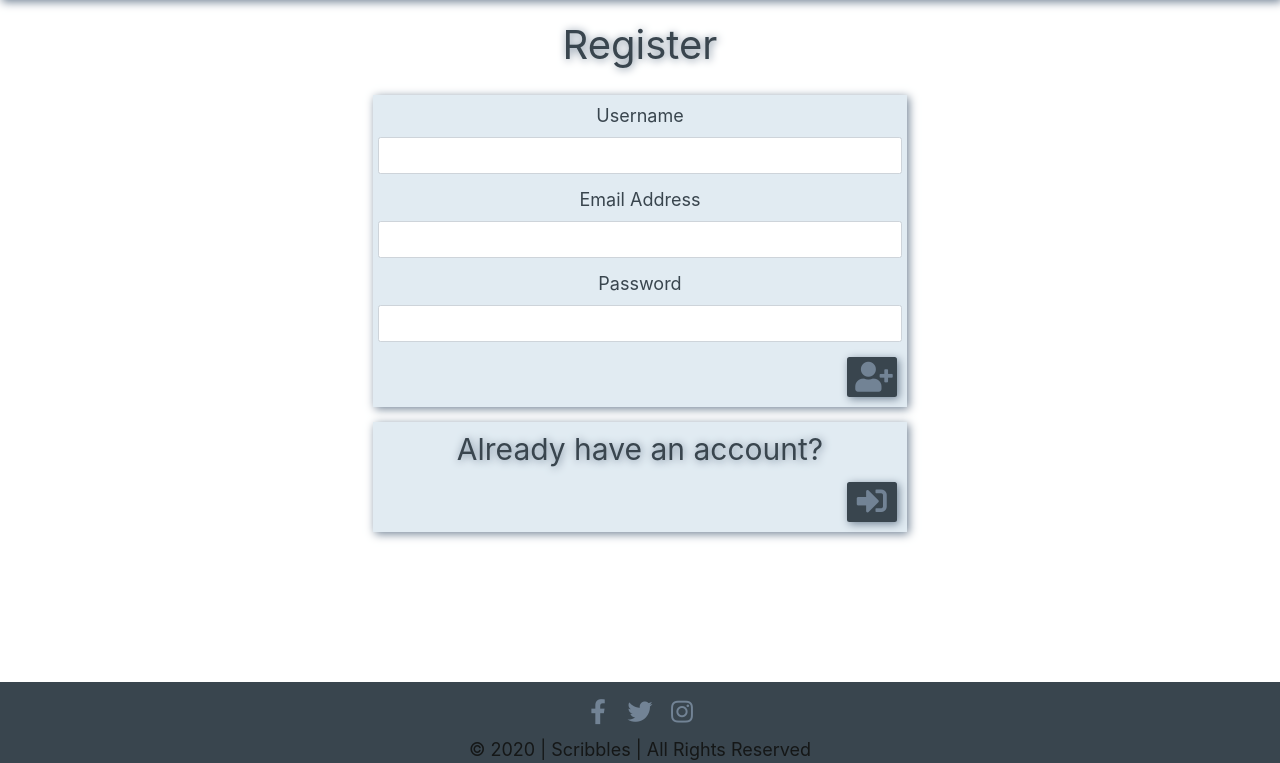
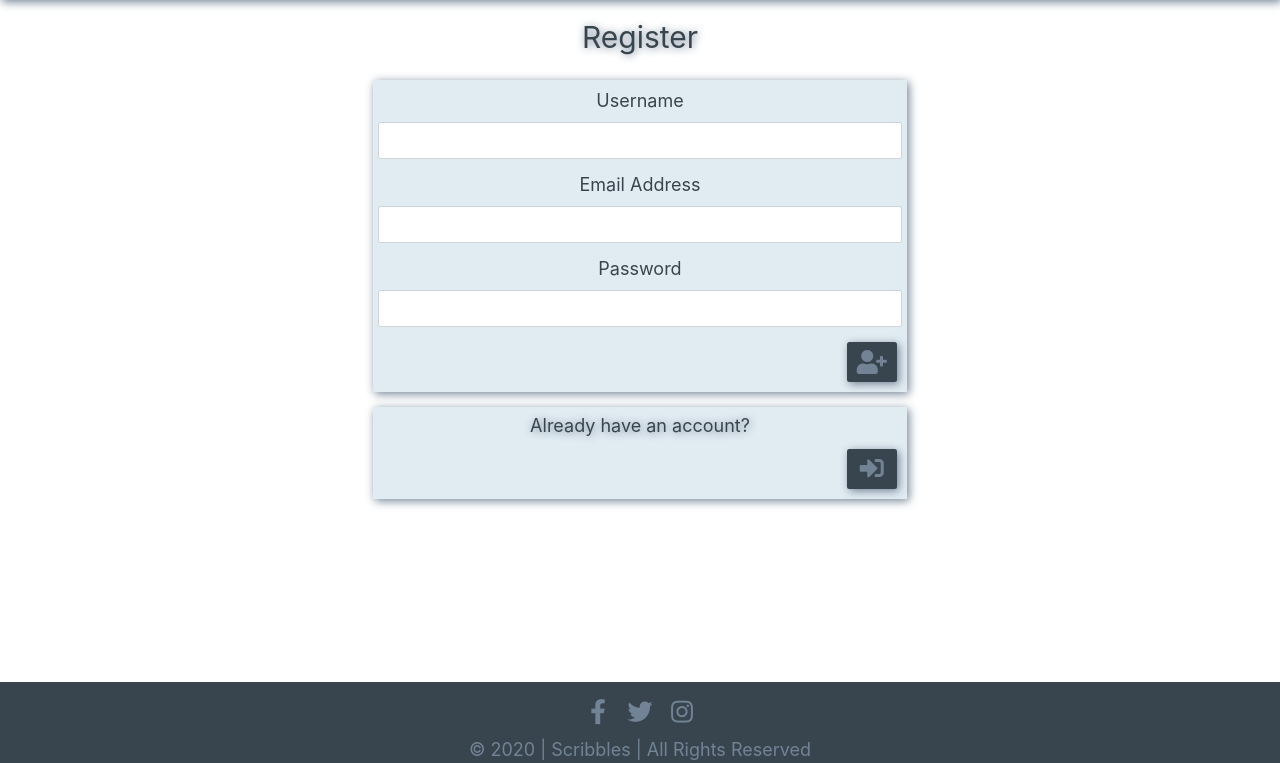
Before and after one commit to Code-Institute-Submissions/neringabickmore-scribbles, a Flask app: page /register in a window 1280 px wide. Shown: the part 130-893 px from the top of the page. Run offline with Flask 2, Linux system fonts and the light colour scheme; some libraries are stand-ins or nearby versions.

Commit message:
Changed font size and upBtn style on small screen

```diff
--- a/static/css/style.css
+++ b/static/css/style.css
@@ -40,14 +40,14 @@ h1:first-letter, h2:first-letter{
     text-transform: capitalize;
 }
 h1{
-    font-size: 2rem;
+    font-size: 24px;
 }
 h2{
-    font-size: 1.2rem;
+    font-size: 20px;
 }
 p{
     font: var(--main-font);
-    font-size: 1rem;
+    font-size: 16px;
 }
 
 /* Header Styling - main */
@@ -69,8 +69,8 @@ footer {
 }
 
 footer small {
-    font-size: 1rem;
-    color: var(--black);
+    font-size: 10px;
+    color: var(--slate-grey);
 }
 
 footer li {
@@ -264,7 +264,7 @@ dl{
 
 /** Other buttons **/
 .icon-btn{
-    font-size: 1.8rem;
+    font-size: 16px;
     -webkit-transition: var(--default-transition);
     -o-transition: var(--default-transition);
     transition: var(--default-transition);
@@ -327,13 +327,20 @@ wider than mobile **/
         margin-top: 9rem;
     }
     h1{
-        font-size: 4rem;
+        font-size: 30px
     }
-    h2, .icon-btn{
-        font-size: 3rem;
+    h2 {
+        font-size: 18px
     }
-    p{
-        font-size: 2.8rem;
+    #goUpBtn{
+        padding: 0.8rem;
+        margin: 0.8rem;
+        width: 6rem;
+        height: 6rem;
+    }
+    .icon-btn{
+        margin-top: 0.25rem;
+        font-size: 24px;
     }
     .btn{
         width: 5rem;
```
Also changed, not shown: other parts of static/css/style.css (+11 -11 lines).
